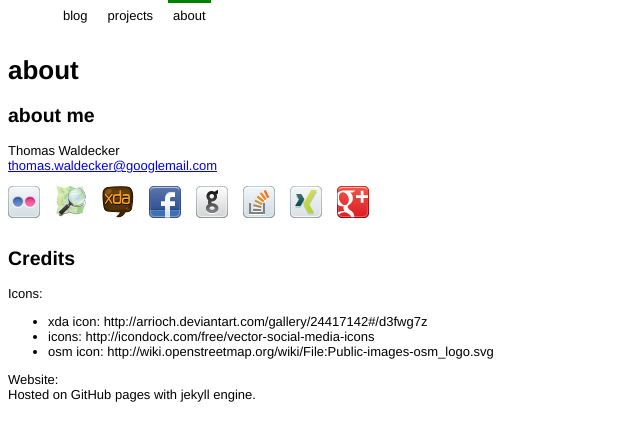
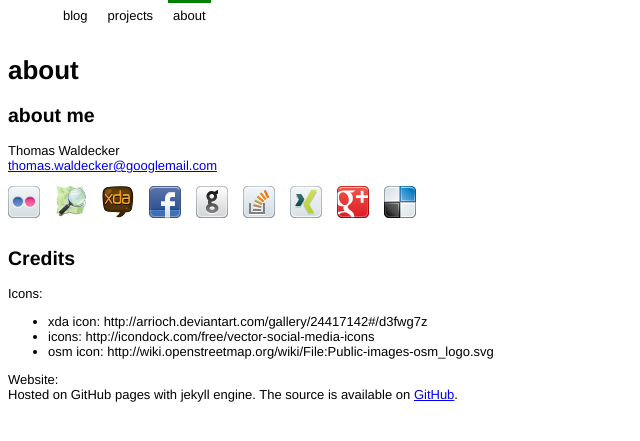
Before and after one commit to twaldecker/twaldecker.github.com, a Jekyll site: the page built from about.html, in a window 1280 px wide. Shown: the top 441 px of the page, without its empty margins (0-640 px from the left). Built offline with Jekyll 4.4.1, drawn with Linux system fonts in a browser that asks for light colours.

Commit message:
delicious, github link

```diff
--- a/_config.yml
+++ b/_config.yml
@@ -23,3 +23,5 @@ profiles:
   url: http://xing.com
 - name: google-plus
   url: https://plus.google.com/u/0/116498663832985509583
+- name: delicious
+  url: http://delicious.com/twaldecker
--- a/about.html
+++ b/about.html
@@ -23,5 +23,7 @@ Icons:<br />
   <li>icons: http://icondock.com/free/vector-social-media-icons</li>
   <li>osm icon: http://wiki.openstreetmap.org/wiki/File:Public-images-osm_logo.svg</li>
 </ul>
+<p>
 Website:<br />
-Hosted on GitHub pages with jekyll engine.
+Hosted on GitHub pages with jekyll engine. The source is available on <a href="https://github.com/twaldecker/twaldecker.github.com">GitHub</a>.
+</p>
```
Also changed, not shown: assets/icon/32/delicious.png (added).
